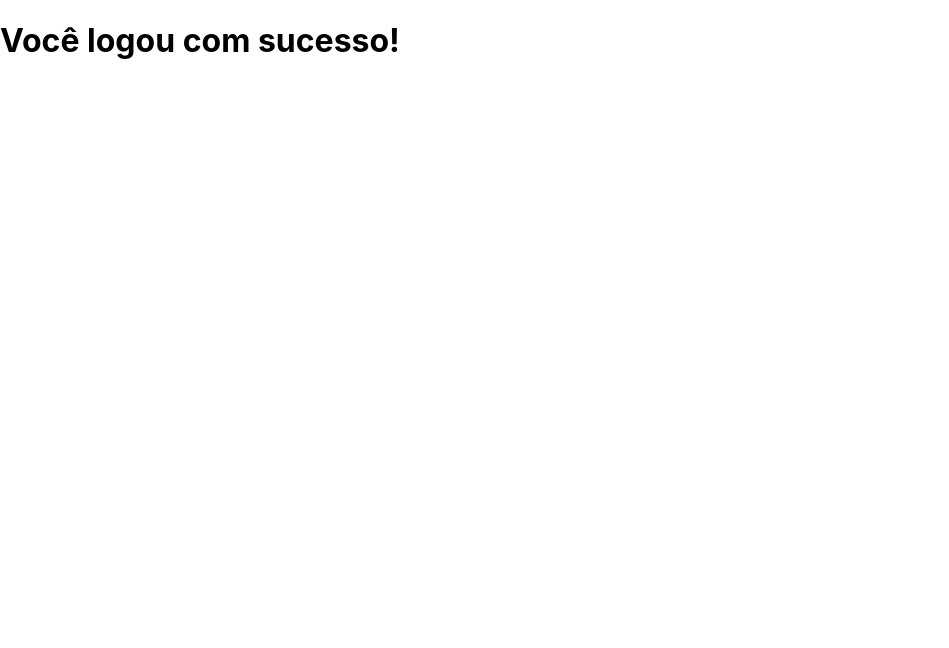
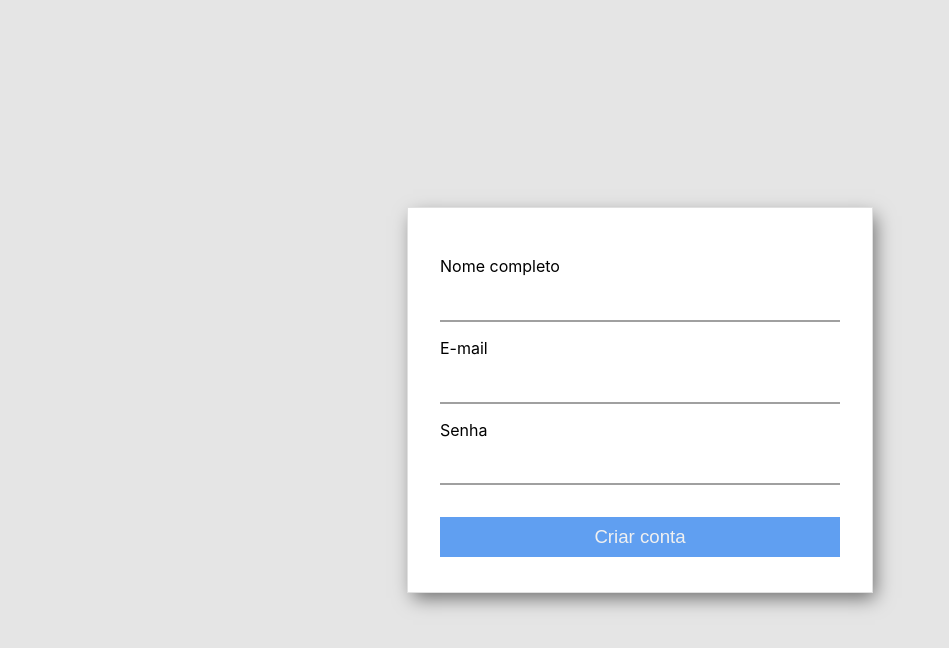
Before and after one commit to Matheusdimer/to-do-list-frontend, a React (Create React App) app: page /register in a window 1280 px wide. Before the commit this address led to /app. Shown: the top 648 px of the page, without its empty margins (0-949 px from the left). Built offline with nearby package versions, Linux system fonts and the light colour scheme; sample sign-in values are in the browser's storage.

Commit message:
Ajustado rotas e bugs com as informações de sessão

```diff
--- a/public/index.html
+++ b/public/index.html
@@ -24,7 +24,7 @@
       work correctly both with client-side routing and a non-root public URL.
       Learn how to configure a non-root public URL by running `npm run build`.
     -->
-    <title>React Agenda</title>
+    <title>To Do List</title>
   </head>
   <body>
     <noscript>You need to enable JavaScript to run this app.</noscript>
--- /dev/null
+++ b/src/auth/authenticate.js
@@ -0,0 +1,40 @@
+const api = require("../config/apiConfig.json");
+
+export default async function authenticate(email, password) {
+  const url = api.server + "/auth/authenticate";
+  let ret = {};
+
+  const res = await fetch(url, {
+    method: "POST",
+    headers: new Headers({
+      "Content-Type": "application/json",
+    }),
+    body: JSON.stringify({
+      email,
+      password,
+    }),
+  });
+
+  const json = await res.json();
+
+  if (json.token) {
+    ret = {
+      loggedIn: true,
+      fieldErr: 'none',
+      token: json.token,
+      user: json.user
+    }
+
+    localStorage.setItem("Session", JSON.stringify(ret));
+
+  } else if (json.field) {
+    ret = {
+      loggedIn: false,
+      fieldErr: json.field,
+      token: '',
+      user: {}
+    }
+  }
+
+  return ret;
+}
--- a/src/auth/isAuthenticated.js
+++ b/src/auth/isAuthenticated.js
@@ -1,3 +1,3 @@
 export default function isAuthenticated() {
-    return localStorage.getItem('TOKEN') ? true : false;
+    return localStorage.getItem('Session') ? true : false;
 }
--- /dev/null
+++ b/src/auth/register.js
@@ -0,0 +1,41 @@
+const api = require("../config/apiConfig.json");
+
+export default async function register(email, name, password) {
+  let ret;
+  const url = api.server + "/auth/register";
+
+  const response = await fetch(url, {
+    method: "POST",
+    headers: new Headers({
+      "Content-Type": "application/json",
+    }),
+    body: JSON.stringify({
+      name,
+      email,
+      password
+    })
+  });
+
+  const json = await response.json();
+
+  if (json.token) {
+    ret = {
+      loggedIn: true,
+      fieldErr: 'none',
+      token: json.token,
+      user: json.user
+    }
+
+    localStorage.setItem("Session", JSON.stringify(ret));
+
+  } else if (json.field) {
+    ret = {
+      loggedIn: false,
+      fieldErr: json.field,
+      token: '',
+      user: {}
+    }
+  }
+
+  return ret;
+}
--- /dev/null
+++ b/src/contexts/authContext.js
@@ -0,0 +1,49 @@
+import React from 'react';
+import { useState, createContext } from 'react';
+import authenticate from '../auth/authenticate';
+import register from '../auth/register'
+
+export const AuthContext = createContext();
+
+export function AuthProvider({ children }) {
+  const [session, setSession] = useState(() => {
+    let storage = localStorage.getItem("Session");
+
+    storage = JSON.parse(storage);
+
+    if (!storage){
+      storage = {
+        loggedIn: false,
+        fieldErr: 'none',
+        token: '',
+        user: {}
+      }
+    }
+
+    return storage;
+  });
+
+  async function signIn(email, password) {
+    const api_response = await authenticate(email, password);
+
+    setSession(api_response);
+  }
+
+  async function signUp(email, name, password) {
+    const signUp_reponse = await register(email, name, password);
+
+    setSession(signUp_reponse);
+  }
+
+  function logout() {
+    localStorage.removeItem("Session");
+
+    setSession({...session, loggedIn: false})
+  }
+
+  return (
+    <AuthContext.Provider value={{ session, signIn, logout, signUp }}>
+      { children }
+    </AuthContext.Provider>
+  );
+}
--- /dev/null
+++ b/src/pages/Application.js
@@ -0,0 +1,38 @@
+import React, { useState, useContext } from "react";
+import { Redirect } from "react-router-dom";
+import { AuthContext } from "../contexts/authContext"
+
+export default function Application() {
+  const { session, logout } = useContext(AuthContext);
+  const [redirect, setRedirect] = useState(!session.loggedIn);
+
+  document.title = "To Do List"
+
+  function disconnect() {
+    setRedirect(true);
+    logout();
+  }
+  /*
+  fetch(api.server + '/projects', {
+    method: 'GET',
+    headers: new Headers({
+      "Authorization": "Bearer " + localStorage.getItem('TOKEN')
+    })
+  }).then((res) => res.json()).then((json) => {
+    console.log(json);
+  })
+  */
+
+  return (
+    <div>
+      {redirect && <Redirect to="/" />}
+      <h1>Você está na aplicação agora</h1>
+      <div>
+        <p>Usuário: {session.user.name}</p>
+        <p>Token de autenticação: {session.token}</p>
+
+        <button onClick={() => disconnect()}>Sair</button>
+      </div>
+    </div>
+  );
+}
--- a/src/components/Home.js
+++ b/src/pages/Home.js
@@ -2,6 +2,8 @@ import React from "react";
 import { Link } from "react-router-dom";
 
 export default function Home() {
+  document.title = "Home - To Do List"
+
   return (
     <div>
       <h1>Página inicial do site</h1>
--- a/src/components/Login.js
+++ b/src/pages/Login.js
@@ -1,53 +1,24 @@
 import React from "react";
 import "../style/App.css";
-import { useState, useEffect } from "react";
+import { useState, useContext } from "react";
 import { Link, Redirect } from "react-router-dom";
-import isAuthenticated from '../auth/isAuthenticated'
-
-const api = require("../config/apiConfig.json");
+import { AuthContext } from '../contexts/authContext';
 
 export default function Login() {
   const [email, setEmail] = useState();
   const [password, setPassword] = useState();
-  const [fieldErr, setFieldErr] = useState();
-  const [redirect, setRedirect] = useState(false);
 
-  useEffect(() => {
-    isAuthenticated() ? setRedirect(true) : setRedirect(false);
-  },[]);
+  const { session, signIn } = useContext(AuthContext);
 
-  async function authenticate() {
-    const url = api.server + "/auth/authenticate";
-
-    await fetch(url, {
-      method: "POST",
-      headers: new Headers({
-        "Content-Type": "application/json",
-      }),
-      body: JSON.stringify({
-        email,
-        password
-      })
-    }).then((res) => res.json()).then((json) => {
-      console.log(json);
-      if (json.token){
-        localStorage.setItem('TOKEN', json.token);
-        setRedirect(true)
-      } else if (json.field){
-        setFieldErr(json.field)
-      }
-    }).catch((err) => {
-      console.log("Failed to authenticate: " + err);
-    });
-  }
+  document.title = "Login"
 
   function isFieldErr(field) {
-    return fieldErr === field ? true : false;
+    return session.fieldErr === field ? true : false;
   }
 
   return (
     <div className="auth-page">
-      { redirect && <Redirect to='/app' /> }
+      { session.loggedIn && <Redirect to='/app' /> }
       <div className="loginBox">
         <p className="label">E-mail{isFieldErr('email') && <span className='error-message'>Usuário inválido</span>}</p>
         <input
@@ -61,7 +32,7 @@ export default function Login() {
           type="password"
           onChange={({ target }) => setPassword(target.value)}
         ></input>
-        <button type="submit" className="auth-button" onClick={() => authenticate()}>
+        <button type="submit" className="auth-button" onClick={() => signIn(email, password)}>
           Login
         </button>
         <div className="sign-up">
--- /dev/null
+++ b/src/pages/Register.js
@@ -0,0 +1,65 @@
+import React from "react";
+import "../style/App.css";
+import isAuthenticated from "../auth/isAuthenticated";
+import { Redirect } from "react-router-dom";
+import { useState, useEffect, useContext } from "react";
+import { AuthContext } from "../contexts/authContext";
+
+export default function Register() {
+  const [name, setName] = useState();
+  const [email, setEmail] = useState();
+  const [password, setPassword] = useState();
+
+  const { signUp, session } = useContext(AuthContext);
+
+  function isFieldErr(field) {
+    return session.fieldErr === field ? true : false;
+  }
+
+  return (
+    <div className="auth-page">
+      {session.loggedIn && <Redirect to="/app" />}
+      <div className="registerBox">
+        <p className="label">
+          Nome completo
+          {isFieldErr("name") && (
+            <span className="error-message">Não preenchido</span>
+          )}
+        </p>
+        <input
+          className={`auth-input ${isFieldErr("name") ? "error" : ""}`}
+          type="text"
+          onChange={({ target }) => setName(target.value)}
+        ></input>
+        <p className="label">
+          E-mail
+          {isFieldErr("email") && (
+            <span className="error-message">Usuário já existente</span>
+          )}
+        </p>
+        <input
+          className={`auth-input ${isFieldErr("email") ? "error" : ""}`}
+          type="text"
+          onChange={({ target }) => setEmail(target.value)}
+        ></input>
+        <p className="label">
+          Senha
+          {isFieldErr("password") && (
+            <span className="error-message">Não preenchido</span>
+          )}
+        </p>
+        <input
+          className="auth-input"
+          type="password"
+          onChange={({ target }) => setPassword(target.value)}
+        ></input>
+        <button
+          className="auth-button"
+          onClick={() => signUp(email, name, password)}
+        >
+          Criar conta
+        </button>
+      </div>
+    </div>
+  );
+}
--- a/src/routes.js
+++ b/src/routes.js
@@ -1,9 +1,11 @@
-import React from 'react';
+import React from "react";
 import { BrowserRouter, Switch, Route, Redirect } from "react-router-dom";
-import Home from "./components/Home"
-import Login from "./components/Login";
-import Register from "./components/Register";
-import isAuthenticated from './auth/isAuthenticated'
+import Home from "./pages/Home";
+import Login from "./pages/Login";
+import Register from "./pages/Register";
+import Application from "./pages/Application";
+import isAuthenticated from "./auth/isAuthenticated";
+import { AuthProvider } from "./contexts/authContext";
 
 function PrivateRoute({ component: Component, ...rest }) {
   return (
@@ -22,15 +24,15 @@ function PrivateRoute({ component: Component, ...rest }) {
 
 export default function Routes() {
   return (
-    <React.StrictMode>
-      <BrowserRouter>
+    <BrowserRouter>
+      <AuthProvider>
         <Switch>
           <Route path="/" exact={true} component={Home} />
           <Route path="/login" component={Login} />
           <Route path="/register" component={Register} />
-          <PrivateRoute path='/app' component={() => <h1>Você logou com sucesso!</h1>} />
+          <PrivateRoute path="/app" component={Application} />
         </Switch>
-      </BrowserRouter>
-    </React.StrictMode>
+      </AuthProvider>
+    </BrowserRouter>
   );
 }
```
Also changed, not shown: src/components/Register.js (deleted, +0 -61 lines), 1 other file (tests, documents, lock files or other folders).
